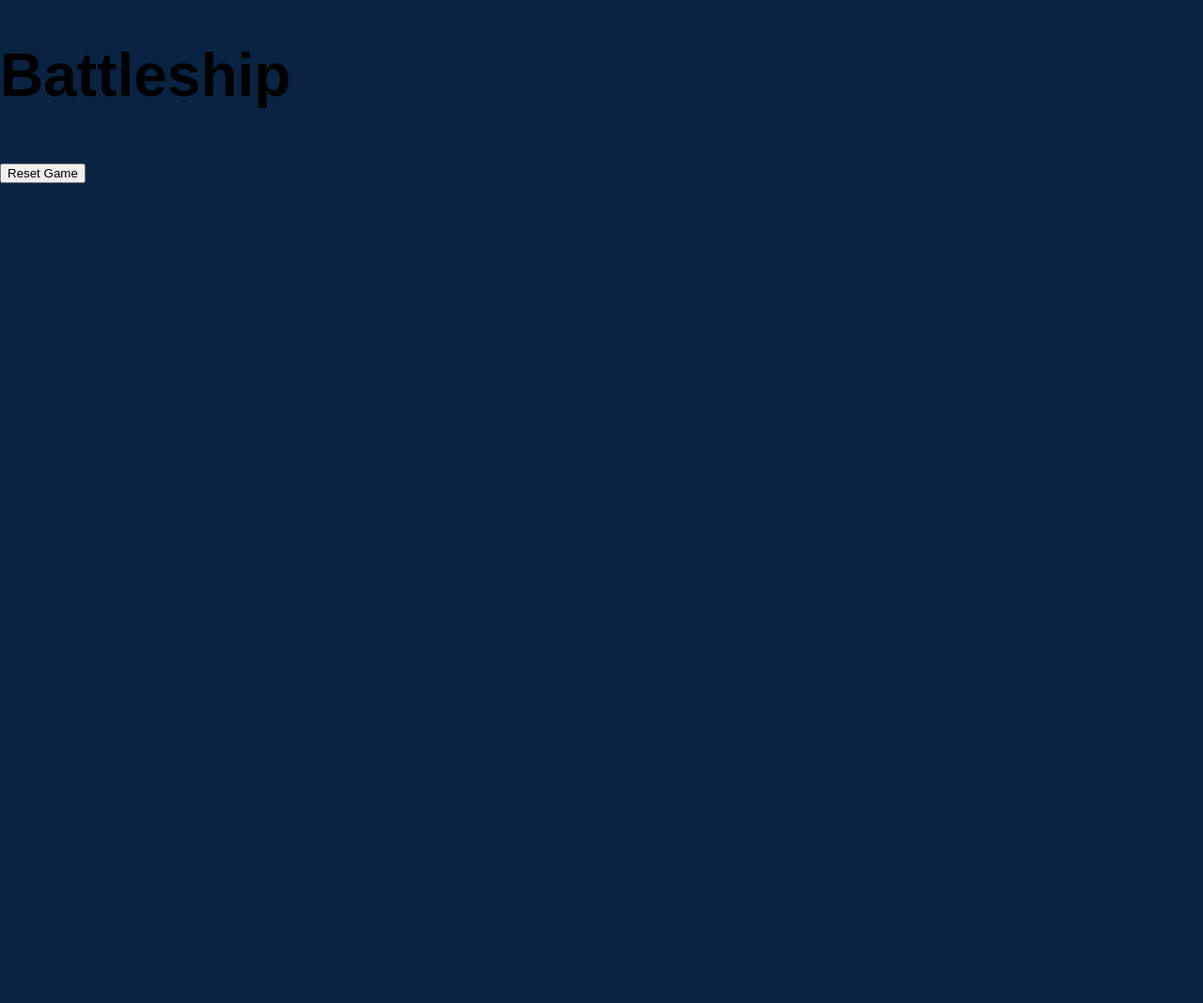
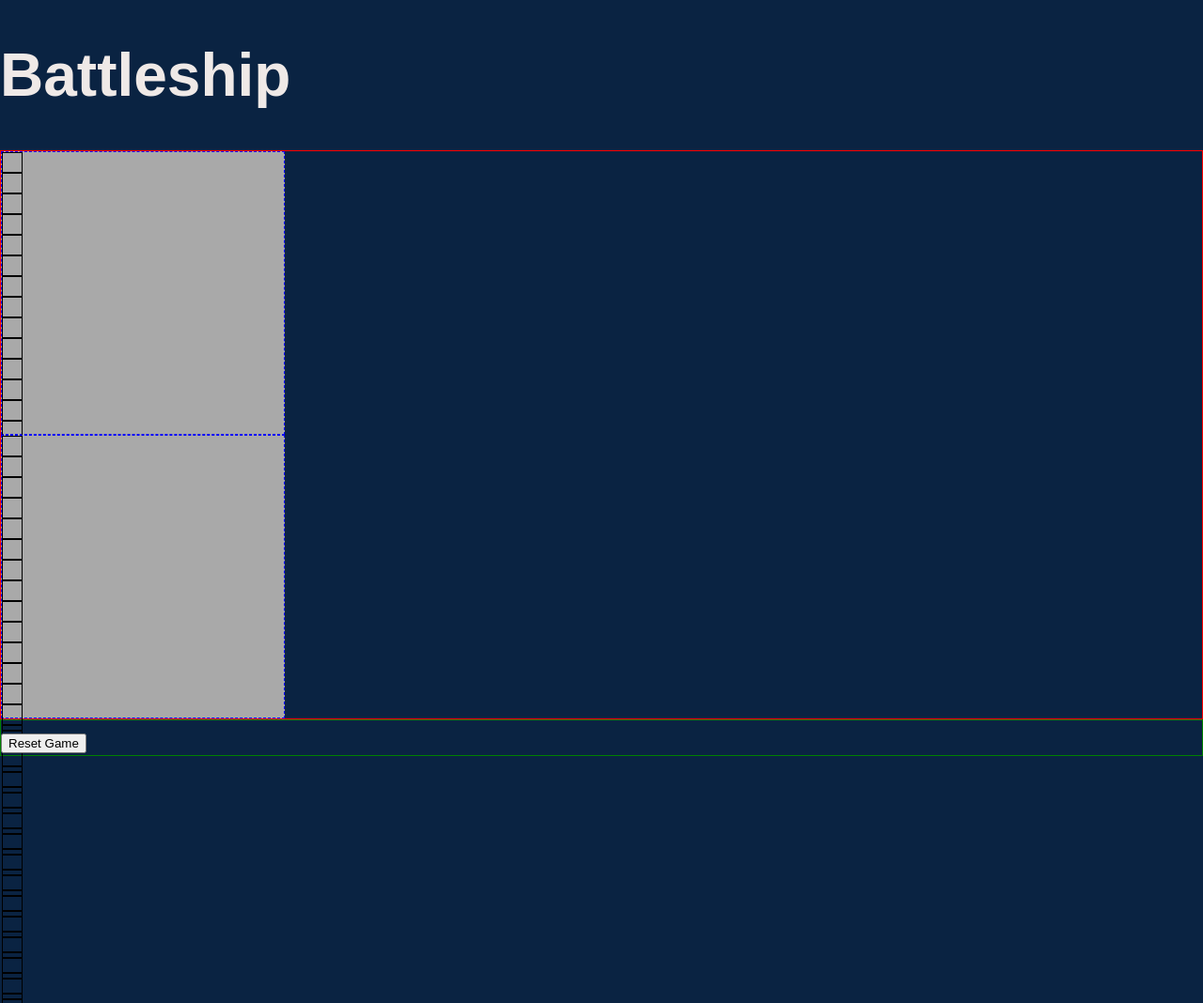
Before and after one commit to andrewtran28/battleship, a website built with webpack: page src/index.html in a window 1280 px wide. Shown: the top 1068 px of the page at 94% size. Before the commit the page ends 800 px from the top, so only its background shows below. Built offline with nearby package versions, Linux system fonts and the light colour scheme.

Commit message:
feat: add stylized gameboard

```diff
--- a/src/DOMcontroller.js
+++ b/src/DOMcontroller.js
@@ -8,6 +8,7 @@ function Gameboard(player) {
     let turnEvent = null;
 
     const setTurnEvent = (func) => {
+        console.log("setTurnEvent");
         turnEvent = func;
     }
 
@@ -20,6 +21,7 @@ function Gameboard(player) {
     }
 
     const createCell = (cellData) => {
+        console.log("@createCell");
         const cell = document.createElement('div');
         const marked = document.createElement('div');
 
@@ -40,18 +42,19 @@ function Gameboard(player) {
     };
 
     const renderGrid = () => {
-        const cont_gameboard = document.createElement('div');
-        cont_gameboard.classList.add('game-board');
+        console.log("@renderGrid");
+        const gameboardCont = document.createElement('div');
+        gameboardCont.classList.add('gameboard');
 
-        for (var i = 0; i < gameboard.size; i++) {
-            for (var j = 0; j < gameboard.size; j++) {
-                cont_gameboard.appendChild(createCell(gameboard.coordinates[i][j]));
+        for (var i = 0; i < gameboard.rows; i++) {
+            for (var j = 0; j < gameboard.columns; j++) {
+                gameboardCont.appendChild(createCell(gameboard.coordinates[i][j]));
             }
         }
 
         const type = showShips ? 'ship' : 'shooting';
         document.getElementById(`${type}`).innerHTML = '';
-        document.getElementById(`${type}`).appendChild(cont_gameboard);
+        document.getElementById(`${type}`).appendChild(gameboardCont);
     }
 
     const addCellEvents = () => {
@@ -60,7 +63,7 @@ function Gameboard(player) {
         }
 
         controller = new AbortController();
-        const cellList = Array.from(document.querySelectorAll('#shooting .board-cell'));
+        const cellList = Array.from(document.querySelectorAll('#shooting .game-cell'));
         let cellIndex = 0;
 
         for (var x = 0; x < gameboard.size; x++) {
@@ -80,6 +83,7 @@ function Gameboard(player) {
     }
 
     const createGrid = () => {
+        console.log("@createGrid");
         renderGrid();
         if (!showShips) {
             addCellEvents();
--- a/src/gamecontroller.js
+++ b/src/gamecontroller.js
@@ -6,22 +6,24 @@ const setupShipArray = [5,4,3,3,2];
 const BOARDSIZE = 10;
 
 function initializeGame(player1, player2) {
+    console.log("@initializeGame");
     const winMessage = document.getElementById('winner-message');
     setupShips(player1);
     setupShips(player2);
 
     const p1_gameboard = Gameboard(player1);
     const p2_gameboard = Gameboard(player2);
-    const computer = cpu(player1.gameboard)
+    const cpu = computer(player1.gameboard);
 
     p2_gameboard.setTurnEvent(() => {
+        p2_gameboard.createGrid();
         if (isWinner(player1.gameboard, player2.gameboard)) {
             winMessage.innerHTML = "Player 1 wins!";
             winMessage.showModal();
             return true;
         }
 
-        computer.attacking();
+        cpu.attacking();
         p1_gameboard.createGrid();
         if (isWinner(player1.gameboard, player2.gameboard)) {
             winMessage.innerHTML = "Player 2 wins!";
@@ -35,10 +37,10 @@ function initializeGame(player1, player2) {
     p1_gameboard.toggleShowShips();
     p1_gameboard.createGrid();
     p2_gameboard.createGrid();
-};
+}
 
 function setupShips(player) {
-    for (var i = 0; i < setupShips.length; i++) {
+    for (var i = 0; i < setupShipArray.length; i++) {
         let randomCoords = getRandomCoord();
         let randomOrientation = getRandomOrientation();
 
@@ -47,17 +49,17 @@ function setupShips(player) {
             randomOrientation = getRandomOrientation();
         }
 
-        player.gameboard.setShip(setupShips[i], randomCoords, randomOrientation);
+        player.gameboard.setShip(setupShipArray[i], randomCoords, randomOrientation);
     }
-};
+}
 
 function isWinner(p1_gameboard, p2_gameboard) {
     return (p1_gameboard.allSunk() || p2_gameboard.allSunk());
-};
+}
 
 function getRandomCoord() {
     return [Math.floor(Math.random() * 10), Math.floor(Math.random() * 10)];  //Random number between 0-9 (within gameboard)
-};
+}
 
 function getRandomOrientation() {
     let isVert = Math.floor(Math.random()*2);  //Random 0 (!isVert) or 1 (isVert);
@@ -66,7 +68,7 @@ function getRandomOrientation() {
     return isVert;
 }
 
-function cpu(playerBoard) {
+function computer(playerBoard) {
     let currentMove = null;
     let horiMoves = [];
     let vertMoves = [];
--- a/src/main.js
+++ b/src/main.js
@@ -1,9 +1,9 @@
 import './styles.css';
 import { Player } from './player';
 import { initializeGame } from './gamecontroller';
-import { DOMController } from './DOMcontroller';
 
 function newGame() {
+    console.log("@new game");
     const player1 = new Player('human');
     const player2 = new Player('computer');
     initializeGame(player1, player2);
@@ -14,4 +14,9 @@ btn_reset.addEventListener('click', () => {
     newGame();
 });
 
+const btn_randomize = document.getElementById('btn-randomize');
+// btn_randomize.addEventListener('click', () => {
+
+// });
+
 newGame();
--- a/src/styles.css
+++ b/src/styles.css
@@ -7,20 +7,46 @@ ice_gray = #EFE9E7
 :root {
     font-family:Arial, Helvetica, sans-serif;
     font-size: 2rem;
-    /* --ship-bg-colour: #43464B; */
-    /* box-sizing: border-box; */
 }
 
 body {
+    color: #EFE9E7;
     margin: 0;
     padding: 0;
     background-color: #0A2342;
 
 }
 
-.game-container {
+.game-cont {
+    border: 1px solid red;
     display: flex;
     flex-direction: column;
-    /* background-color: #262626; */
     z-index: 1;
 }
+
+.gameboard-cont {
+    /* background-color: white; */
+}
+
+.gameboard {
+    background-color: darkgray;
+    border: 1px dashed blue;
+    display: grid;
+    /* grid-template-columns: repeat(20px, 10); */
+    width: 300px;
+    height: 300px;
+}
+
+.board-cell {
+    border: 1px solid black;
+    width: 20px;
+    height: 20px;
+}
+
+.ship {
+    background-color: red;
+}
+
+.btn-menu {
+    border: 1px solid green;
+}
```
